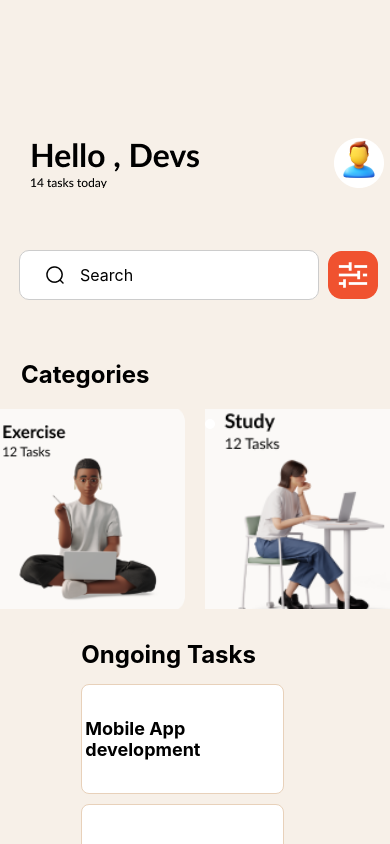
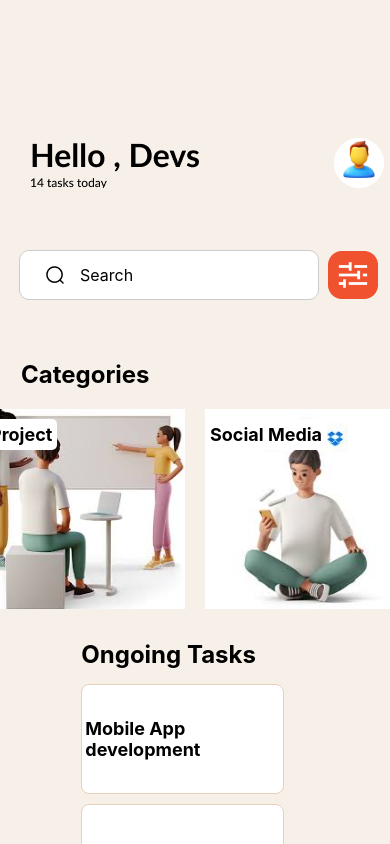
Before and after one commit to cryptomathematician/Task-Management-Application, a React Native app: screen / in a window 390 px wide. Built offline with nearby package versions, Linux system fonts and the light colour scheme.

Commit message:
Included 8 categories

```diff
--- a/App.js
+++ b/App.js
@@ -12,6 +12,12 @@ export default function App() {
   const images = [
     { src: require('./assets/card2.png')},
     { src: require('./assets/card3.png')},
+    { src: require('./assets/Foods.jpeg'), label: 'Cook' },
+    { src: require('./assets/project.jpeg'), label: 'Project' },
+    { src: require('./assets/SocialMedia.jpeg'), label: 'Social Media' },
+    { src: require('./assets/Trading.jpeg'), label: 'Code' },
+    { src: require('./assets/teamWork.jpeg'), label: 'Team Work' },
+    { src: require('./assets/Meeting.jpeg'), label: 'Meeting' },
     // Add more images as needed
   ];
 
```
